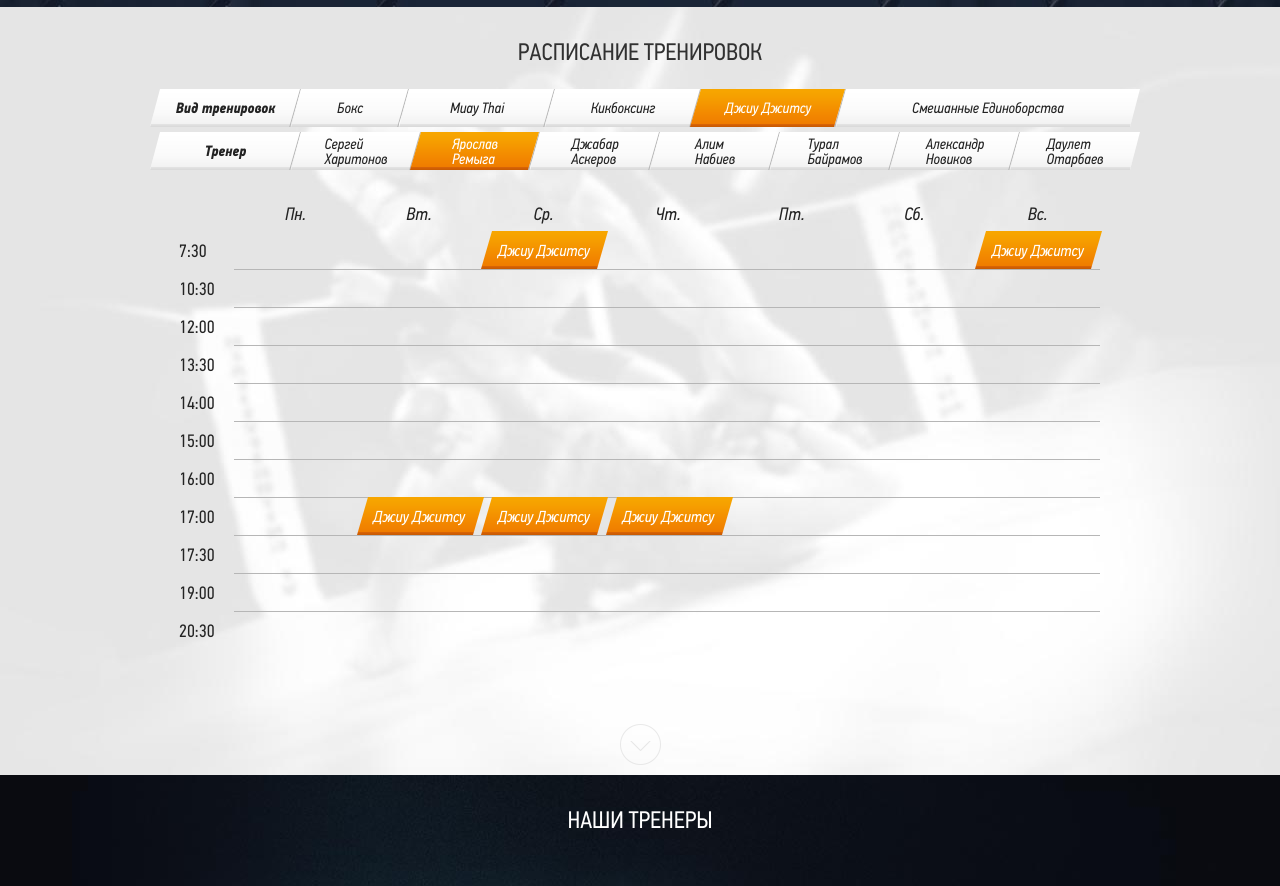
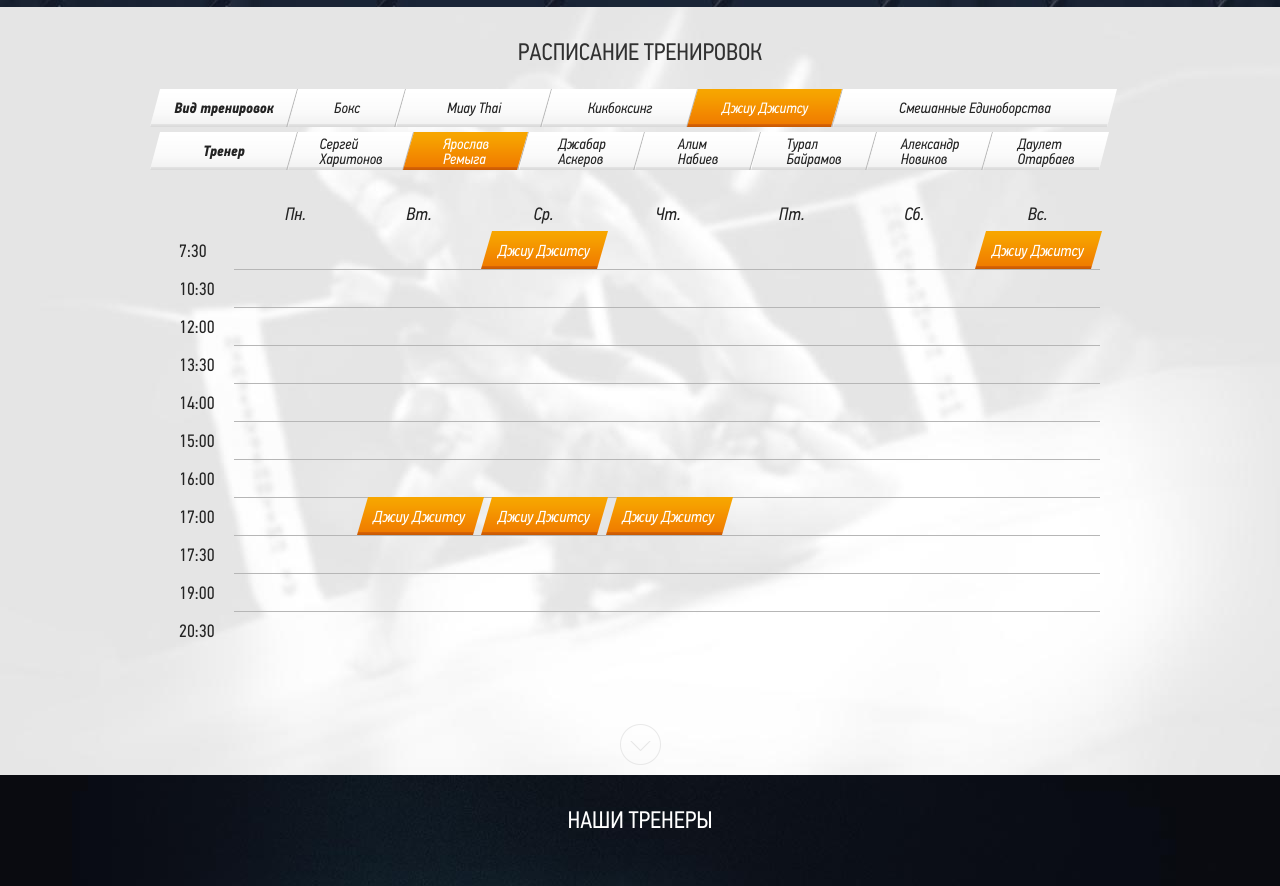
Before and after one commit to arefev/FightZone-makeup, a plain HTML site: page index.html in a window 1280 px wide. Shown: the part 1529-2415 px from the top of the page. Drawn offline with Linux system fonts and the light colour scheme.

Commit message:
Правка ширины ячеек в расписании

```diff
--- a/css/main.css
+++ b/css/main.css
@@ -1031,11 +1031,11 @@ body {
 			transform:none;
 		}
 
-		.hor-list__item_width_1 { min-width:125px; }
+		.hor-list__item_width_1 { min-width:122px; }
 		.hor-list__item_width_2 { min-width:92px; }
-		.hor-list__item_width_3 { min-width:104px; }
+		.hor-list__item_width_3 { min-width:100px; }
 		.hor-list__item_width_4 { min-width:130px; }
-		.hor-list__item_width_5 { min-width:278px; }
+		.hor-list__item_width_5 { min-width:258px; }
 
 		.hor-list__bg {
 			height:39px;
```
